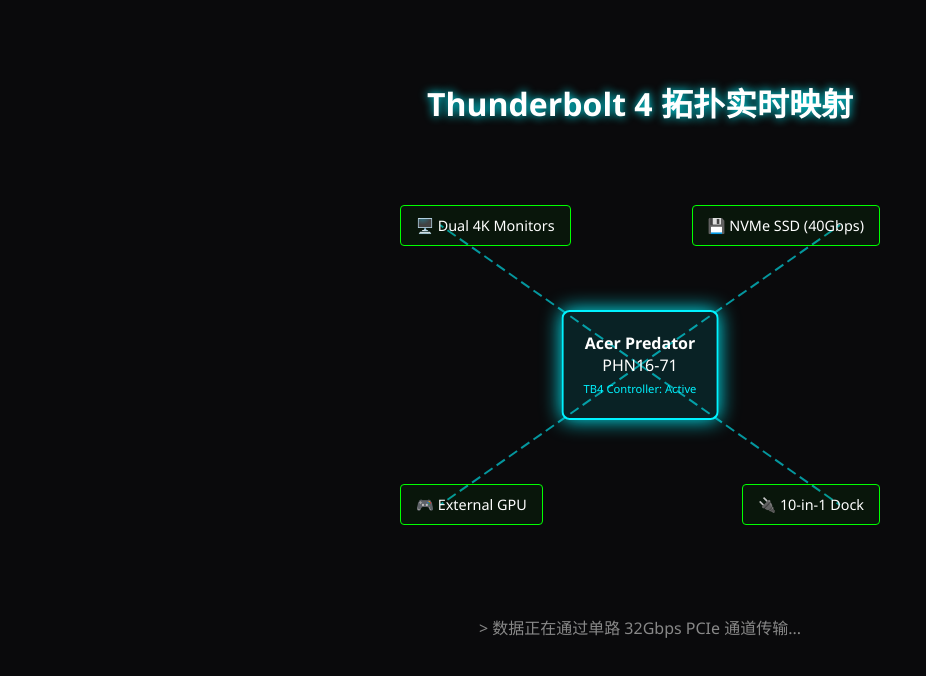
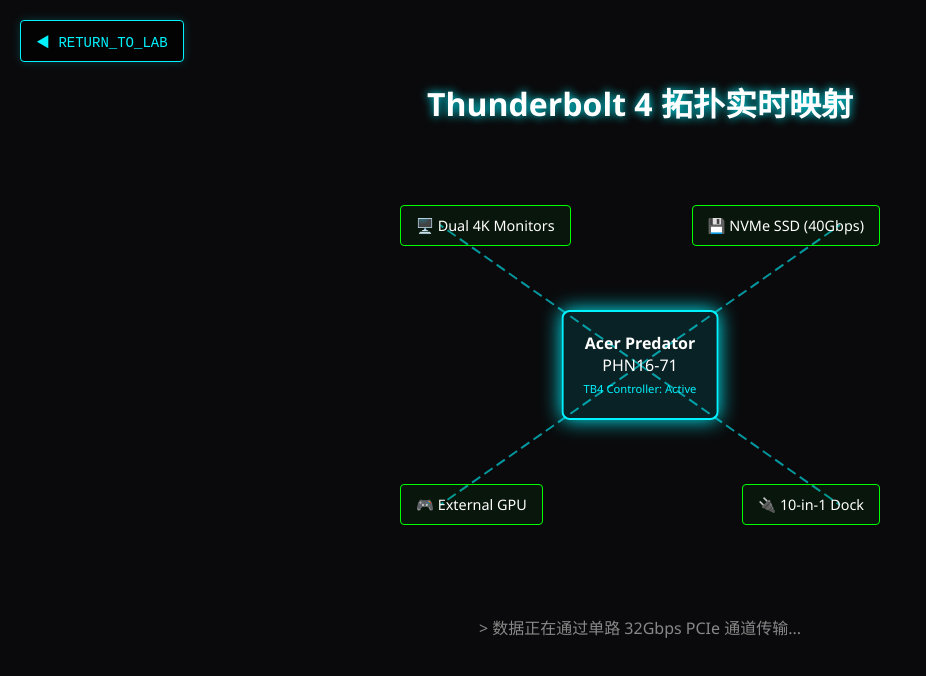
Before and after one commit to sixiaopangai/acer-predator-log, a plain HTML site: page day1.2.html in a window 1280 px wide. Shown: the whole page, without its empty margins (0-926 px from the left). Drawn offline with Linux system fonts and the light colour scheme.

Commit message:
this is second record

```diff
--- a/day1.2.html
+++ b/day1.2.html
@@ -108,7 +108,7 @@
     </style>
 </head>
 <body>
-
+<a href="index.html" class="back-home">◀ RETURN_TO_LAB</a>
     <h1>Thunderbolt 4 拓扑实时映射</h1>
 
     <div class="container">
```
